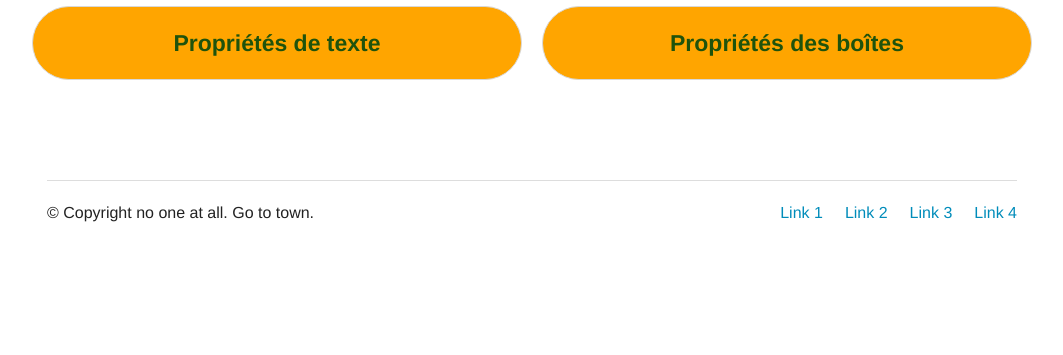
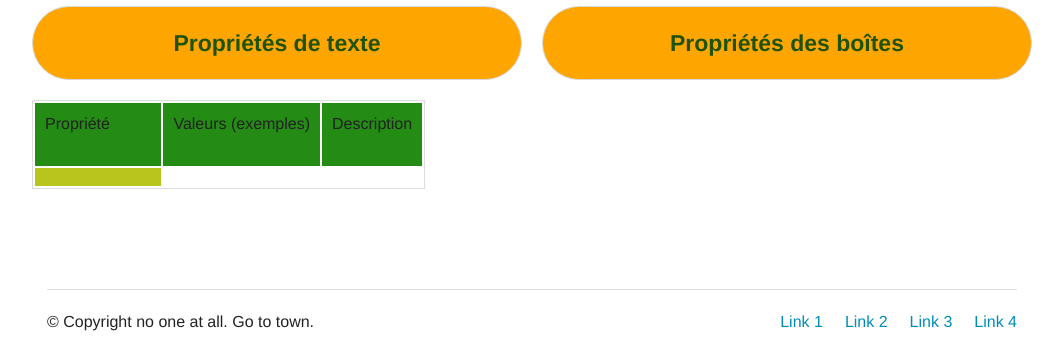
Before and after one commit to didierClin/cheatSheet_CSS_foundation, a plain HTML site: page index.html in a window 1280 px wide. Shown: the part 659-1014 px from the top of the page, without its empty margins (108-1171 px from the left). Before the commit the page ends 904 px from the top, so only its background shows below. Drawn offline with Linux system fonts and the light colour scheme.

Commit message:
Ajout structure Tableau

```diff
--- a/index.html
+++ b/index.html
@@ -64,6 +64,20 @@
     <ul class="large-block-grid-2 medium-block-grid-1 small-block-grid-1">
         <li id="Tex">
           <h4 class="panel">Propriétés de texte</h4>
+          <table>
+            <thead>
+              <tr>
+                <th> <p>Propriété</p> </th>
+                <th> <p>Valeurs (exemples)</p> </th>
+                <th> <p>Description</p> </th>
+              </tr>
+            </thead>
+            <tbody>
+              <tr>
+                  <td></td>
+              </tr>
+            <tbody>
+          </table>
         </li>
         <li id="Boi">
           <h4 class="panel">Propriétés des boîtes</h4>
```
